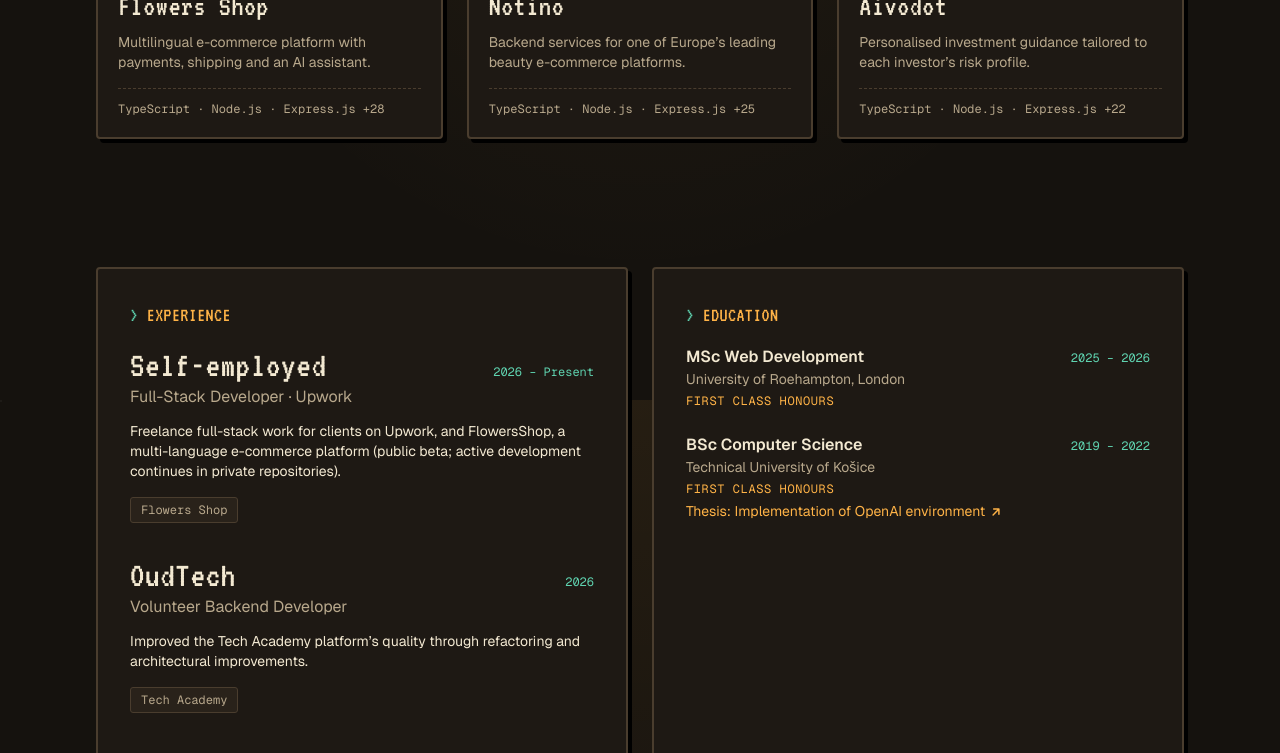
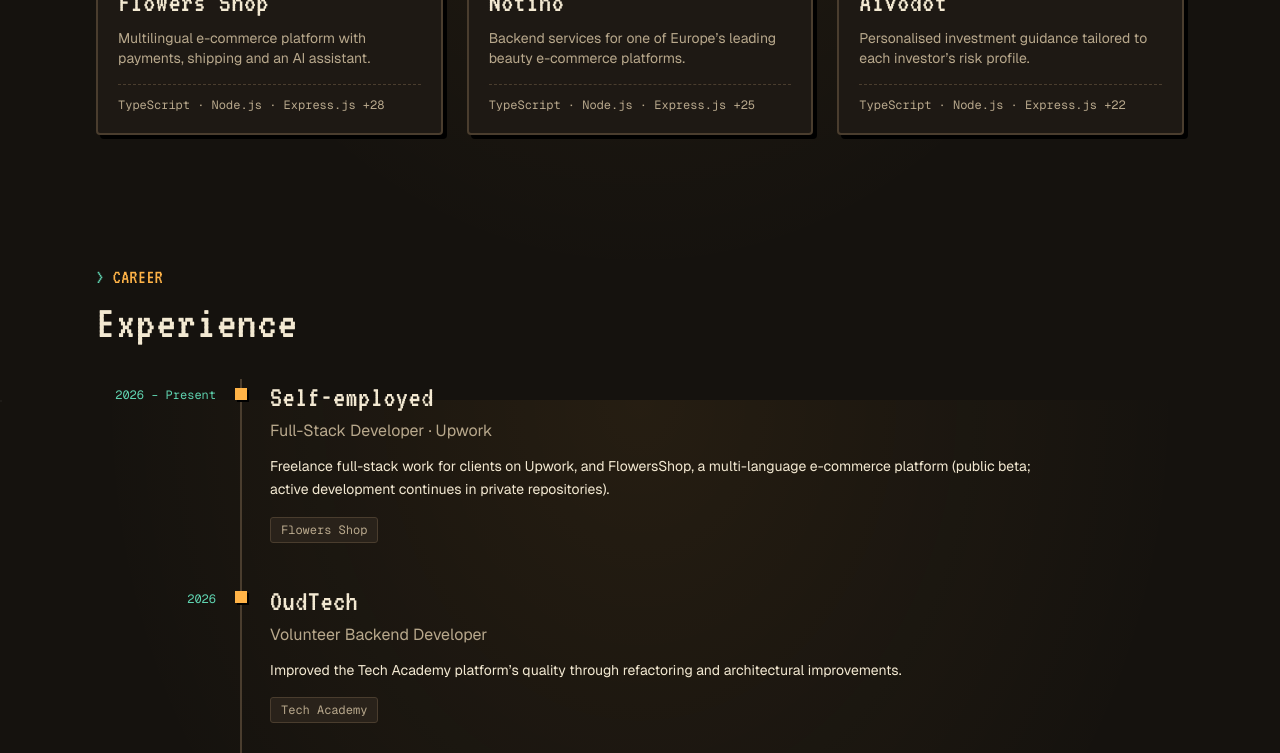
Before and after one commit to kot-1999/PersonalPortfolioNext, a Next.js app: page / in a window 1280 px wide. Shown: the part 2000-2753 px from the top of the page. Built offline with nearby package versions, Linux system fonts and the light colour scheme.

Commit message:
Code refactored

```diff
--- a/app/contact/page.tsx
+++ b/app/contact/page.tsx
@@ -21,17 +21,17 @@ export default function ContactPage() {
                 </div>
                 <aside className='space-y-6'>
                     <div>
-                        <h2 className='font-mono text-xs uppercase tracking-wider text-muted'>Email</h2>
+                        <h2 className='label text-muted'>Email</h2>
                         <a href={`mailto:${profile.email}`} className='mt-1 block break-all text-accent hover:underline'>
                             {profile.email}
                         </a>
                     </div>
                     <div>
-                        <h2 className='font-mono text-xs uppercase tracking-wider text-muted'>Location</h2>
+                        <h2 className='label text-muted'>Location</h2>
                         <p className='mt-1'>{profile.location}</p>
                     </div>
                     <div>
-                        <h2 className='font-mono text-xs uppercase tracking-wider text-muted'>Elsewhere</h2>
+                        <h2 className='label text-muted'>Elsewhere</h2>
                         <ul className='mt-2 space-y-2'>
                             {profile.socials.map((s) => (
                                 <li key={s.href}>
--- a/app/page.tsx
+++ b/app/page.tsx
@@ -50,11 +50,11 @@ export default function Home() {
             </section>
 
             {/* About */}
-            <section className='container-page grid gap-10 py-20 lg:grid-cols-5'>
+            <section className='section'>
+                <SectionHeading eyebrow='About' title='Hello and welcome' />
+                <div className='grid gap-10 lg:grid-cols-5'>
                     <div className='lg:col-span-3'>
-                    <p className='eyebrow mb-2'>About</p>
-                    <h2 className='title-section'>Hello and welcome</h2>
-                    <div className='prose-body mt-5 text-muted'>
+                        <div className='prose-body text-muted'>
                             {[...profile.about, ...profile.summary].map((p) => <p key={p.slice(0, 20)}>{p}</p>)}
                         </div>
                         <div className='mt-6 flex flex-wrap gap-2'>
@@ -72,10 +72,11 @@ export default function Home() {
                             ))}
                         </ul>
                     </div>
+                </div>
             </section>
 
             {/* Featured projects */}
-            <section className='container-page py-12'>
+            <section className='section'>
                 <SectionHeading
                     eyebrow='Selected work'
                     title='Featured projects'
@@ -88,54 +89,50 @@ export default function Home() {
             </section>
 
             {/* Experience & education */}
-            <section className='container-page grid gap-6 py-20 lg:grid-cols-2'>
-                <div className='card p-6 sm:p-8'>
-                    <p className='eyebrow mb-4'>Experience</p>
+            <section className='section'>
+                <SectionHeading eyebrow='Career' title='Experience' />
+                <ol>
                     {profile.experience.map((job) => (
-                        <div key={`${job.company}-${job.role}`} className='mt-8 first-of-type:mt-0'>
-                            <div className='flex flex-wrap items-baseline justify-between gap-x-4'>
-                                <h3 className='pixel text-4xl'>{job.company}</h3>
-                                <span className='meta'>{job.period}</span>
-                            </div>
-                            <p className='text-muted'>{job.role}</p>
-                            <p className='mt-3 text-sm'>{job.description}</p>
-                            {job.projects.length > 0 && <div className='mt-4 flex flex-wrap gap-2'>
+                        <li key={`${job.company}-${job.role}`} className='group grid sm:grid-cols-[9rem_1fr]'>
+                            <p className='meta hidden pr-6 pt-2 text-right sm:block'>{job.period}</p>
+                            <div className='timeline-entry group-last:pb-0'>
+                                <p className='meta sm:hidden'>{job.period}</p>
+                                <h3 className='title-card'>{job.company}</h3>
+                                <p className='mt-1 text-muted'>{job.role}</p>
+                                <p className='mt-3 max-w-3xl text-sm leading-relaxed'>{job.description}</p>
+                                {job.projects.length > 0 && (
+                                    <div className='mt-4 flex flex-wrap gap-2'>
                                         {job.projects.map((slug) => {
                                             const p = getProject(slug)
-                                    return p && (
-                                        <Link key={slug} href={`/projects/${slug}/`} className='chip-link'>
-                                            {p.name}
-                                        </Link>
-                                    )
+                                            return p && <Link key={slug} href={`/projects/${slug}/`} className='chip-link'>{p.name}</Link>
                                         })}
-                            </div>}
                                     </div>
+                                )}
+                            </div>
+                        </li>
                     ))}
-                </div>
-                <div className='card p-6 sm:p-8'>
-                    <p className='eyebrow mb-4'>Education</p>
-                    <ol className='space-y-6'>
+                </ol>
+
+                <h3 className='title-card mt-16 mb-6'>Education</h3>
+                <ol className='grid gap-6 sm:grid-cols-2'>
                     {profile.education.map((e) => (
-                            <li key={e.degree}>
-                                <div className='flex flex-wrap items-baseline justify-between gap-x-4'>
-                                    <h3 className='font-semibold'>{e.degree}</h3>
-                                    <span className='meta'>{e.period}</span>
-                                </div>
+                        <li key={e.degree} className='card p-6'>
+                            <p className='meta'>{e.period}</p>
+                            <h4 className='mt-2 font-semibold'>{e.degree}</h4>
                             <p className='text-sm text-muted'>{e.school}</p>
-                                <p className='mt-1 font-mono text-xs uppercase tracking-wider text-accent'>{e.grade}</p>
+                            <p className='mt-3 label text-accent'>{e.grade}</p>
                             {'note' in e && e.note && (
-                                    <a href={e.note.href} target='_blank' rel='noreferrer' className='mt-1 inline-block text-sm text-accent hover:underline'>
+                                <a href={e.note.href} target='_blank' rel='noreferrer' className='mt-2 inline-block text-sm text-accent hover:underline'>
                                     {e.note.label} <ExternalIcon />
                                 </a>
                             )}
                         </li>
                     ))}
                 </ol>
-                </div>
             </section>
 
             {/* Core stack */}
-            <section className='container-page py-12'>
+            <section className='section'>
                 <SectionHeading
                     eyebrow='Tech stack'
                     title='Tools I use every day'
@@ -152,7 +149,7 @@ export default function Home() {
             </section>
 
             {/* Library preview */}
-            <section className='container-page py-12'>
+            <section className='section'>
                 <SectionHeading
                     eyebrow='Personal library'
                     title='Books that shaped how I build'
@@ -168,7 +165,7 @@ export default function Home() {
             </section>
 
             {/* CTA */}
-            <section className='container-page pt-12'>
+            <section className='container-page pt-12 sm:pt-16'>
                 <div className='card flex flex-col items-start gap-6 border-accent p-8 sm:flex-row sm:items-center sm:justify-between sm:p-10'>
                     <div>
                         <h2 className='pixel text-4xl'>Let’s build something reliable.</h2>
--- a/app/projects/[slug]/page.tsx
+++ b/app/projects/[slug]/page.tsx
@@ -38,7 +38,7 @@ export default async function ProjectPage({ params }: Props) {
 
     return (
         <article className='container-page'>
-            <Link href='/projects/' className='mt-8 inline-block font-mono text-xs uppercase tracking-wider text-muted hover:text-accent'>
+            <Link href='/projects/' className='mt-8 inline-block label text-muted hover:text-accent'>
                 ← All projects
             </Link>
 
@@ -124,7 +124,7 @@ export default async function ProjectPage({ params }: Props) {
 
             <nav className='mt-20 border-t-2 border-dashed border-border pt-8'>
                 <Link href={`/projects/${next.slug}/`} className='group block text-right'>
-                    <span className='font-mono text-xs uppercase tracking-wider text-muted'>Next project</span>
+                    <span className='label text-muted'>Next project</span>
                     <span className='pixel block text-4xl group-hover:text-accent'>{next.name} →</span>
                 </Link>
             </nav>
--- a/app/styles/components.css
+++ b/app/styles/components.css
@@ -12,6 +12,29 @@
 
 @utility container-page {
     @apply mx-auto w-full max-w-6xl px-4 sm:px-6 lg:px-8;
+}
+
+/* A home page section: page width plus the shared vertical rhythm */
+@utility section {
+    @apply container-page py-12 sm:py-16;
+}
+
+/* One entry of a vertical timeline: a rail on the left with a square node at the top */
+@utility timeline-entry {
+    position: relative;
+    border-left: 2px solid var(--border);
+    padding-left: 1.75rem;
+    padding-bottom: 2.5rem;
+    &::before {
+        content: '';
+        position: absolute;
+        left: -7px;
+        top: 0.55rem;
+        width: 12px;
+        height: 12px;
+        background: var(--accent);
+        box-shadow: 2px 2px 0 var(--shadow);
+    }
 }
 
 /* ---------- Typography ---------- */
--- a/components/BookCover.tsx
+++ b/components/BookCover.tsx
@@ -29,7 +29,7 @@ export default function BookCover({ book }: { book: Book }) {
                 <div className='min-w-0'>
                     <p className='font-semibold leading-snug'>{book.title}</p>
                     <p className='mt-1 text-xs text-muted'>{book.author}</p>
-                    <p className='mt-2 font-mono text-[10px] uppercase tracking-wider text-teal'>{book.category}</p>
+                    <p className='mt-2 label text-teal'>{book.category}</p>
                 </div>
             </div>
             <p className='mt-3 leading-relaxed text-muted'>{book.summary}</p>
--- a/components/SkillsExplorer.tsx
+++ b/components/SkillsExplorer.tsx
@@ -63,7 +63,7 @@ export default function SkillsExplorer() {
                             value={query}
                             onChange={(e) => setQuery(e.target.value)}
                             placeholder='e.g. Redis'
-                            className='w-full rounded-md border-2 border-border bg-bg px-3 py-1.5 font-mono text-sm text-text outline-none placeholder:text-muted/60 focus:border-accent'
+                            className='field px-3 py-1.5'
                         />
                     </label>
                 </div>
```
Lines whose indentation alone changed are shown as unchanged.
